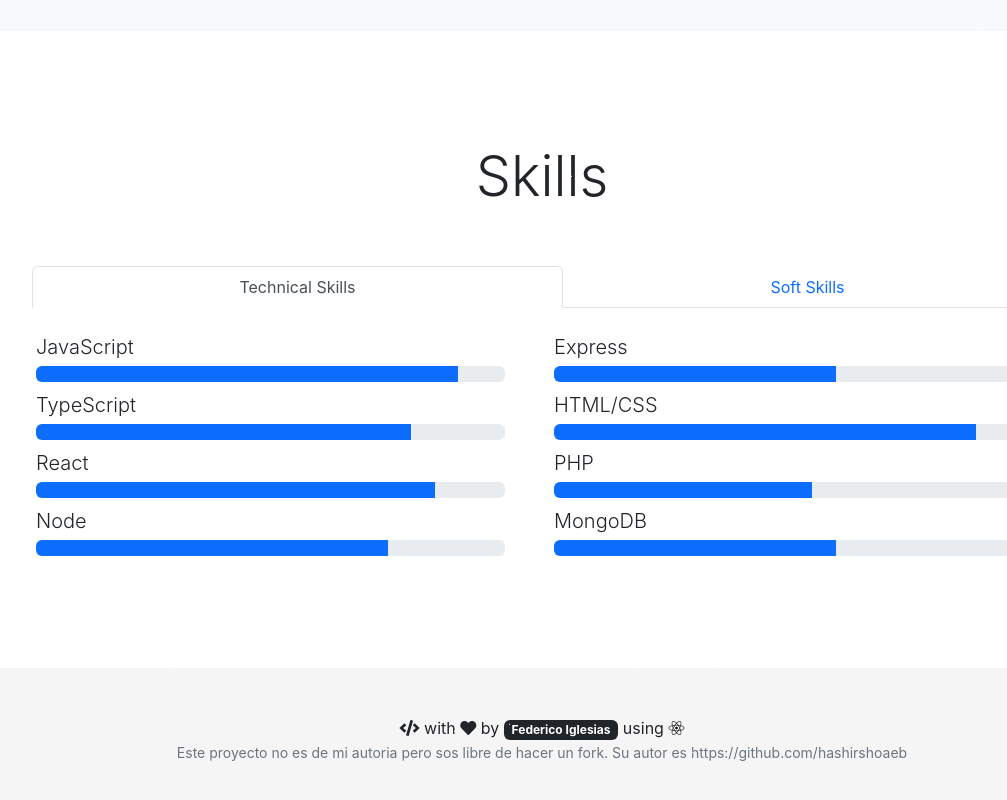
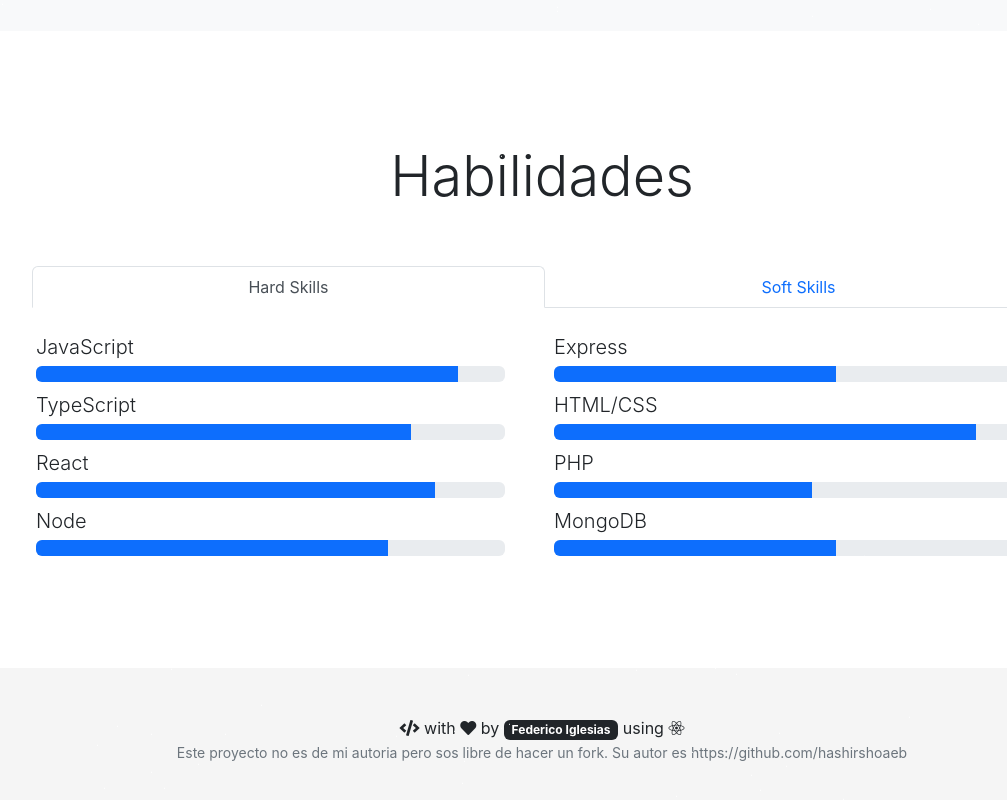
Before and after one commit to hashirshoaeb/home, a React (Create React App) app: page / in a window 1280 px wide. Shown: the part 2183-2983 px from the top of the page, without its empty margins (98-1105 px from the left). Built offline with nearby package versions, Linux system fonts and the light colour scheme; no server answers.

Commit message:
modifyProject

```diff
--- a/src/components/home/Skills.jsx
+++ b/src/components/home/Skills.jsx
@@ -34,7 +34,7 @@ const Skills = React.forwardRef(({ heading, hardSkills, softSkills }, ref) => {
           <Tab
             tabClassName="skills-tab lead"
             eventKey="hard-skills"
-            title="Technical Skills"
+            title="Hard Skills"
           >
             <Row className="pt-3 px-1">
               <SkillsTab skills={hardSkills} isScrolled={isScrolled} />
--- a/src/editable-stuff/config.js
+++ b/src/editable-stuff/config.js
@@ -98,7 +98,7 @@ const leadership = {
 // SKILLS SECTION
 const skills = {
   show: true,
-  heading: "Skills",
+  heading: "Habilidades",
   hardSkills: [
     { name: "JavaScript", value: 90 },
     { name: "TypeScript", value: 80 },
```
